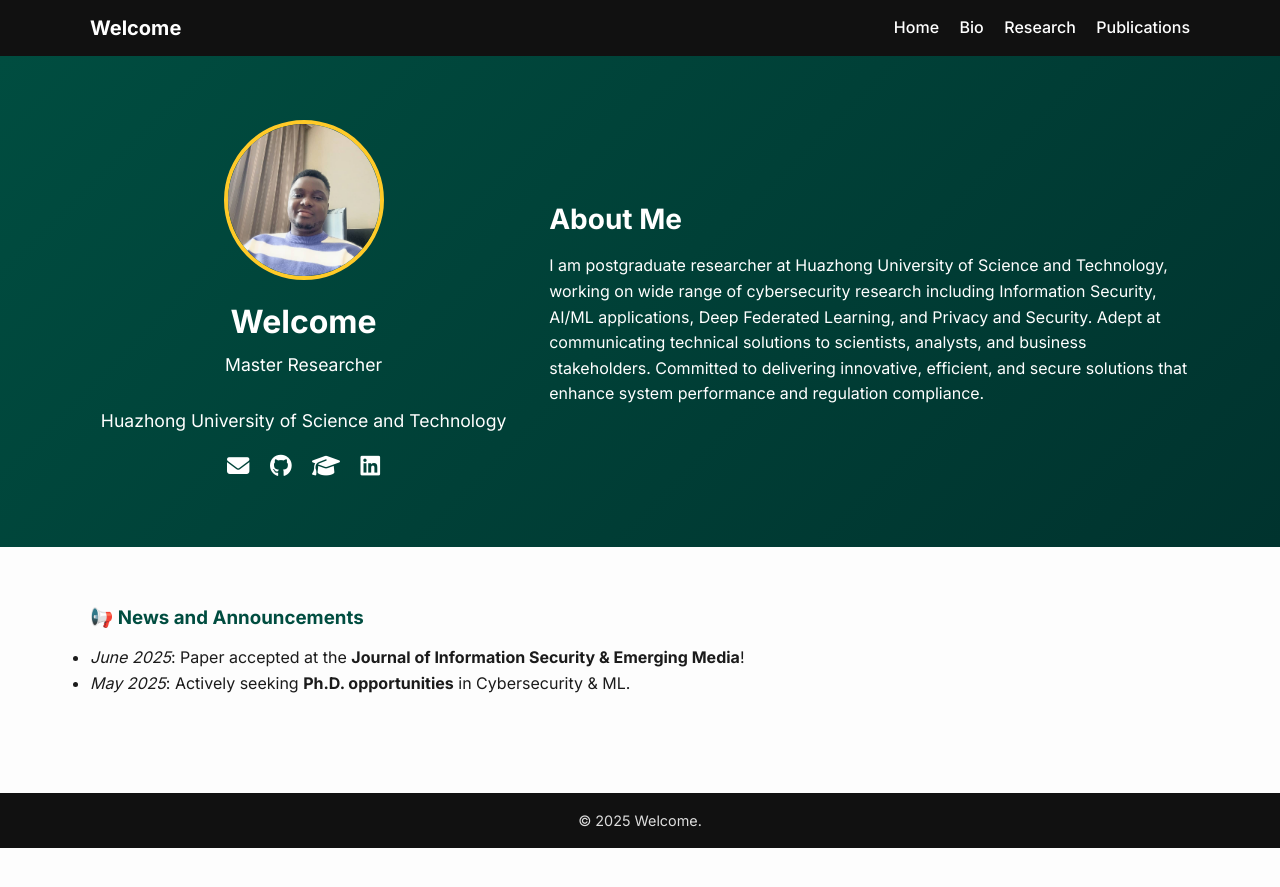
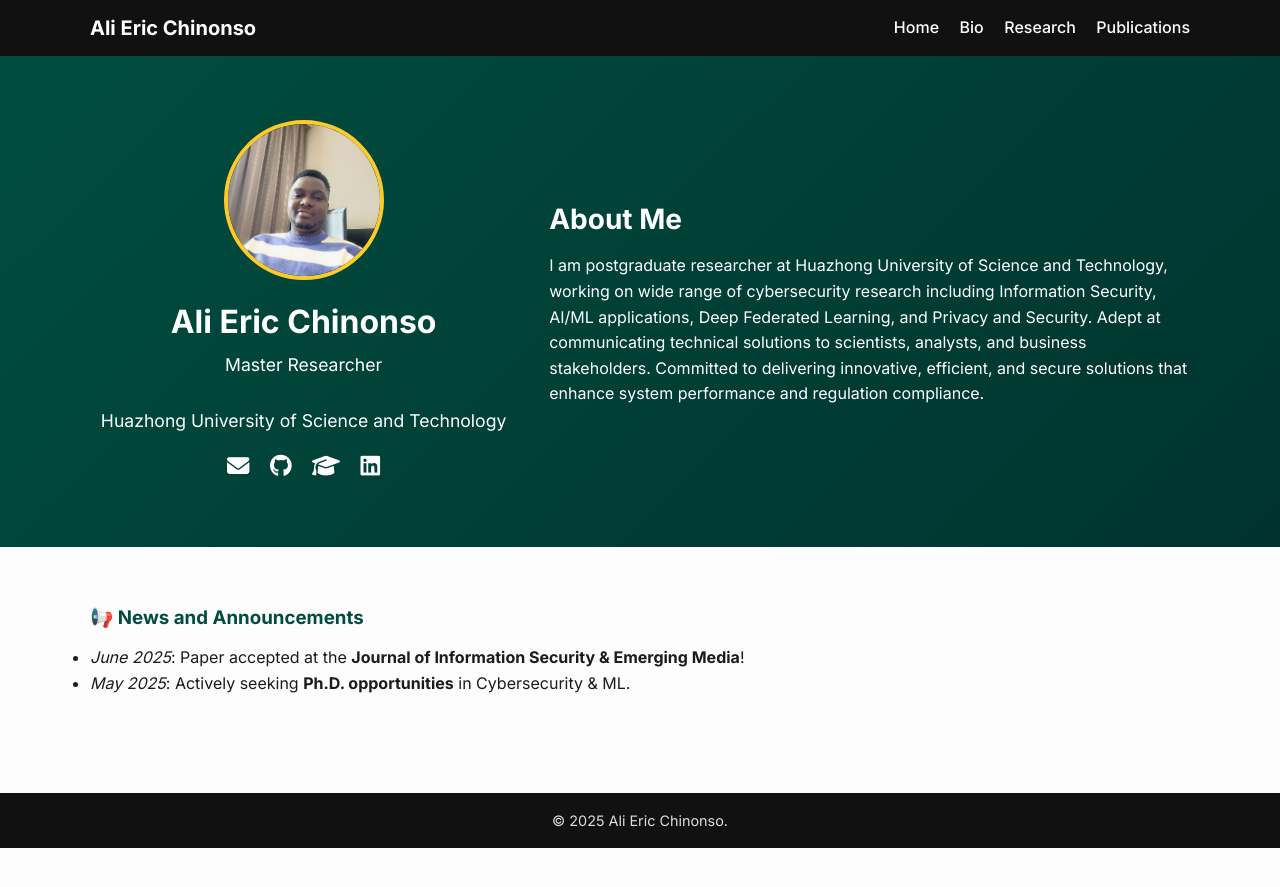
Before and after one commit to EmpireNetwork123/EmpireNetwork123.github.io, a Jekyll site: the page built from index.md, in a window 1280 px wide. Shown: the top 887 px of the page. Built offline with Jekyll 4.4.1, drawn with Linux system fonts in a browser that asks for light colours.

Commit message:
Update _config.yml

```diff
--- a/_config.yml
+++ b/_config.yml
@@ -1,4 +1,4 @@
-title: "Welcome"
+title: "Ali Eric Chinonso"
 description: "Cybersecurity Researcher"
 position: "Master Researcher\nHuazhong University of Science and Technology"
 baseurl: ""
```
